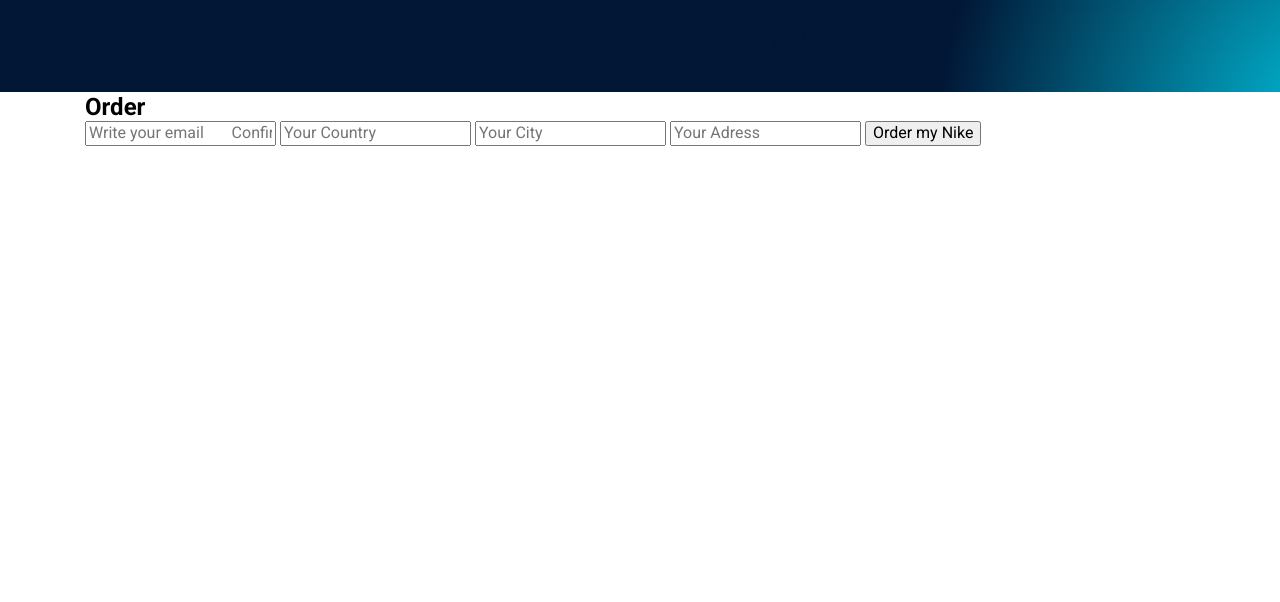
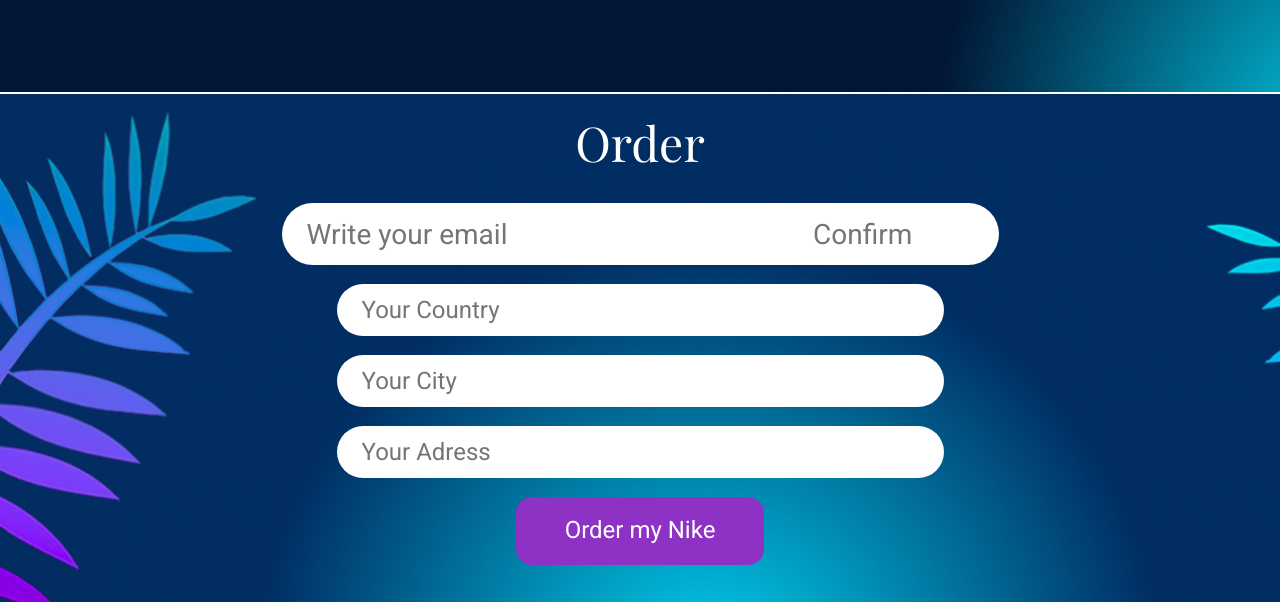
Before and after one commit to Heker22/Nike, a plain HTML site: page index.html in a window 1280 px wide. Shown: the part 1991-2593 px from the top of the page. Before the commit the page ends 2137 px from the top, so only its background shows below. Drawn offline with nearby package versions, Linux system fonts and the light colour scheme; a web font is replaced by a local one.

Commit message:
rafaaaaaaaaaaaaa

```diff
--- a/css/style.css
+++ b/css/style.css
@@ -227,3 +227,72 @@
     font-size: 12px;
     color: var(--time-color);
 }
+
+.order {
+    padding-top: 21px;
+    padding-bottom: 37px;
+    background-image: url(../img/background-four.png);
+    background-repeat: no-repeat;
+    background-size: cover;
+}
+
+.order-title {
+    font-weight: 400;
+    font-size: 48px;
+    font-family: "Playfair Display", sans-serif;
+    text-align: center;
+    color: var(--title-color);
+    margin-bottom: 33px;
+}
+
+.order-form {
+    display: flex;
+    flex-direction: column;
+
+}
+
+.form-input-big {
+    border: none;
+    border-radius: 50px;
+    width: 690px;
+    height: 60px;
+    margin: 0 auto;
+    font-weight: 400;
+    font-size: 28px;
+    padding-left: 25px;
+    color: var(--placeholder-color);
+    margin-bottom: 19px;
+}
+
+.form-input {
+    border-radius: 50px;
+    width: 580px;
+    height: 50px;
+    border: none;
+    border-radius: 50px;
+    margin: 0 auto;
+    margin-bottom: 19px;
+    padding-left: 25px;
+    font-weight: 400;
+    font-size: 24px;
+    color: var(--placeholder-color);
+}
+
+.order-btn {
+    width: 248px;
+    padding-top: 20px;
+    padding-bottom: 20px;
+    margin: 0 auto;
+    border-radius: 16px;
+    border: none;
+    background-color: var(--background-color);
+    color: var(--title-color);
+    font-weight: 400;
+    font-size: 24px;
+}
+
+.order-btn:hover,
+.order-btn:focus {
+    background-color: var(--title-color);
+    color: var(--background-color);
+}
```
Also changed, not shown: index.html (+1 -1 lines).
